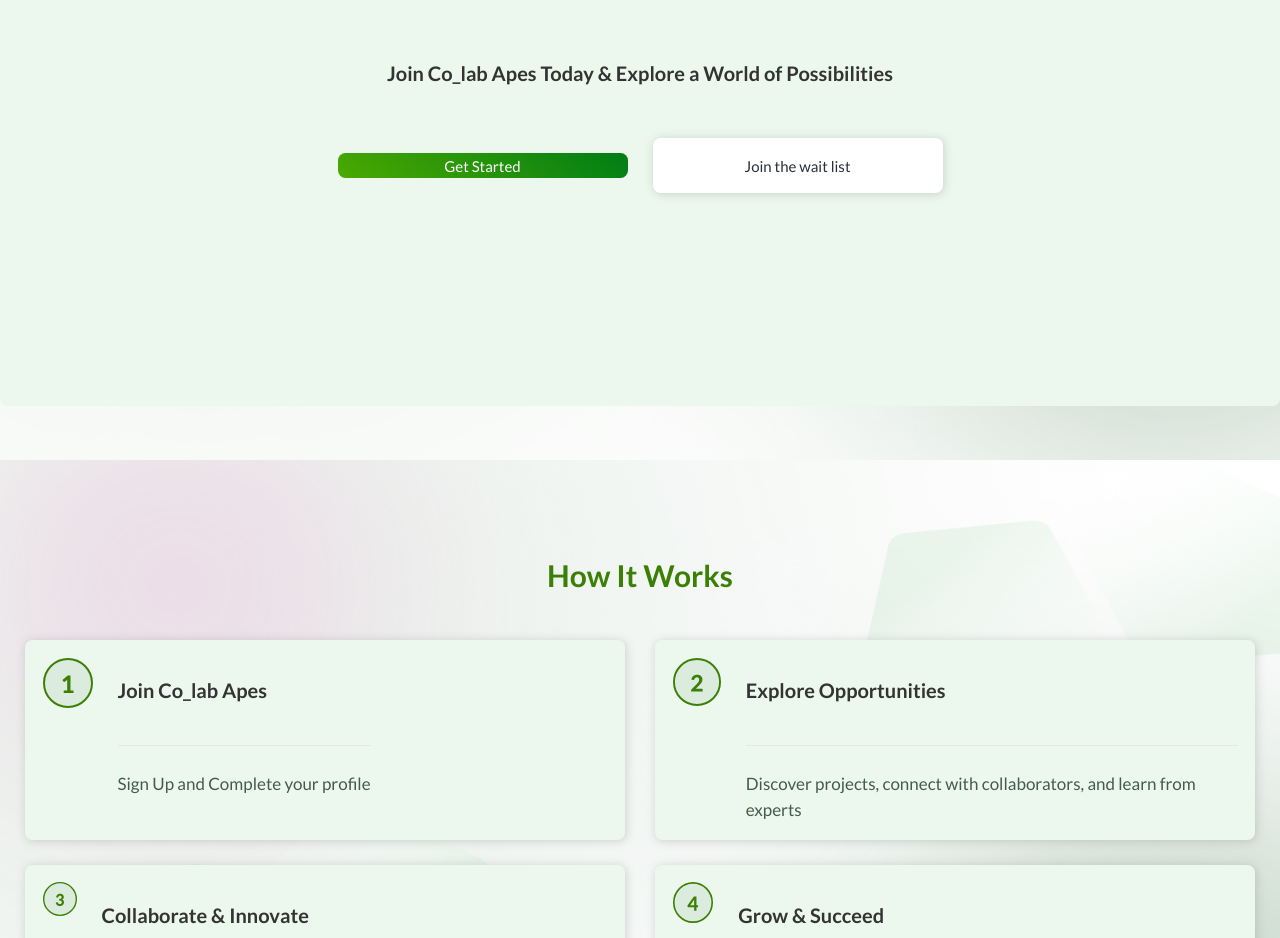
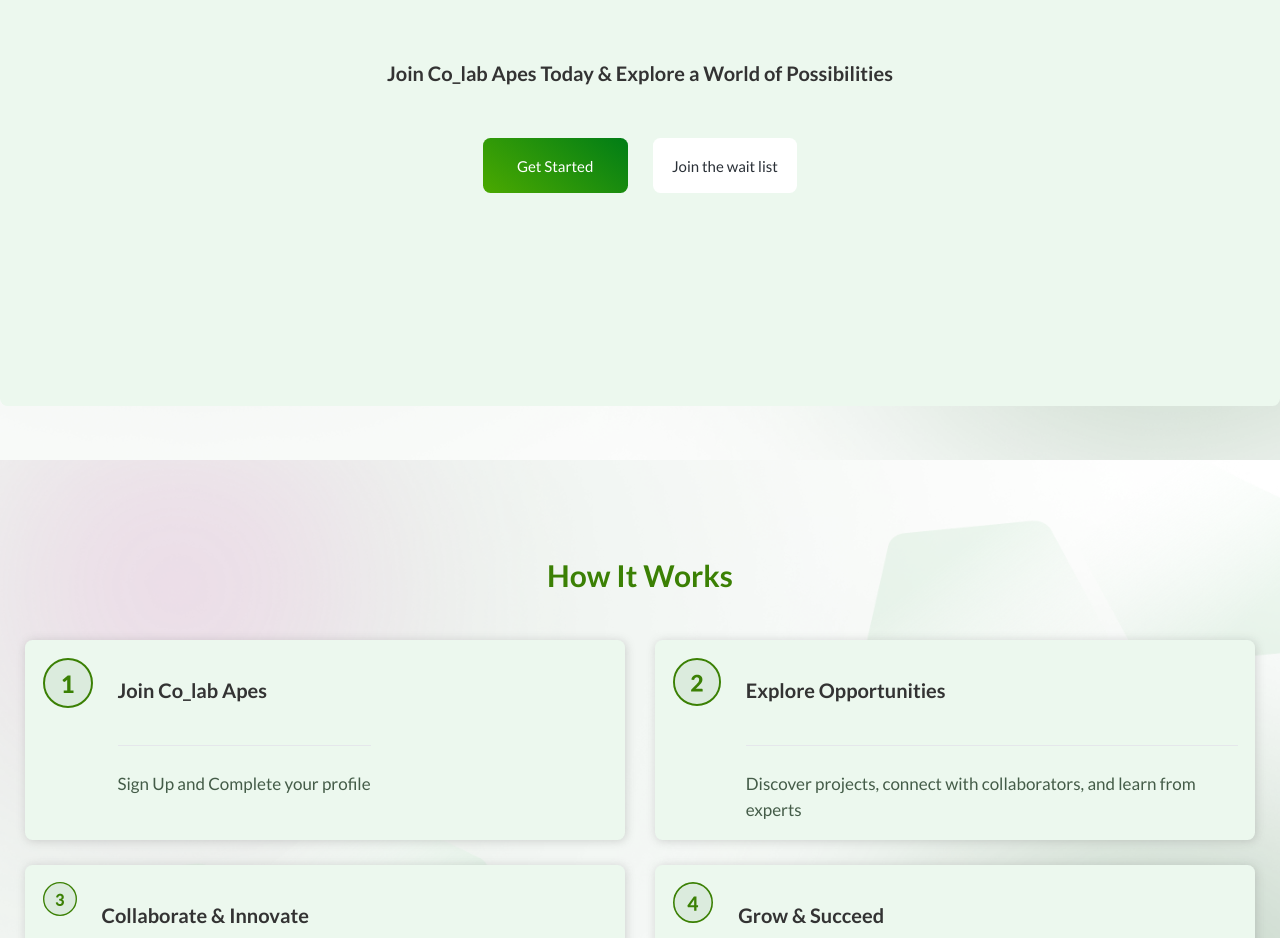
Before and after one commit to Colab-Apes/new_landing_page, a React (Vite) app: page / in a window 1280 px wide. Shown: the part 4340-5278 px from the top of the page. Built offline with nearby package versions, Linux system fonts and the light colour scheme.

Commit message:
updating landing page

```diff
--- a/src/App.jsx
+++ b/src/App.jsx
@@ -474,14 +474,12 @@ function App() {
               <h1 className="text-[#333333] text-center text-[2rem] font-semibold mb-20">
                 Join Co_lab Apes Today & Explore a World of Possibilities
               </h1>
-              <div className="coll-cta flex justify-center items-center flex-col md:flex-row w-full md:w-1/2 gap-5 md:gap-10">
-                <button className="w-full bg-green2 text-2xl text-white px-1 py-1 rounded-xl mb-10 btngrad">
+              <div className="flex flex-col md:flex-row  gap-5 md:gap-10 w-full md:w-1/2 items-center xl:w-[26%]">
+                <button className="w-full bg-green2 text-2xl text-white px-7 py-7 rounded-xl mb-10 btngrad">
                   Get Started
                 </button>
-                <button className="w-full bg-white px-1 py-7 text-2xl text-black rounded-xl mb-10 box-shadow">
-                  <a href="#" className="">
-                    Join the wait list
-                  </a>
+                <button className="w-full bg-white text-2xl text-black px-7 py-7 rounded-xl mb-10">
+                  Join the wait list
                 </button>
               </div>
             </div>
```
